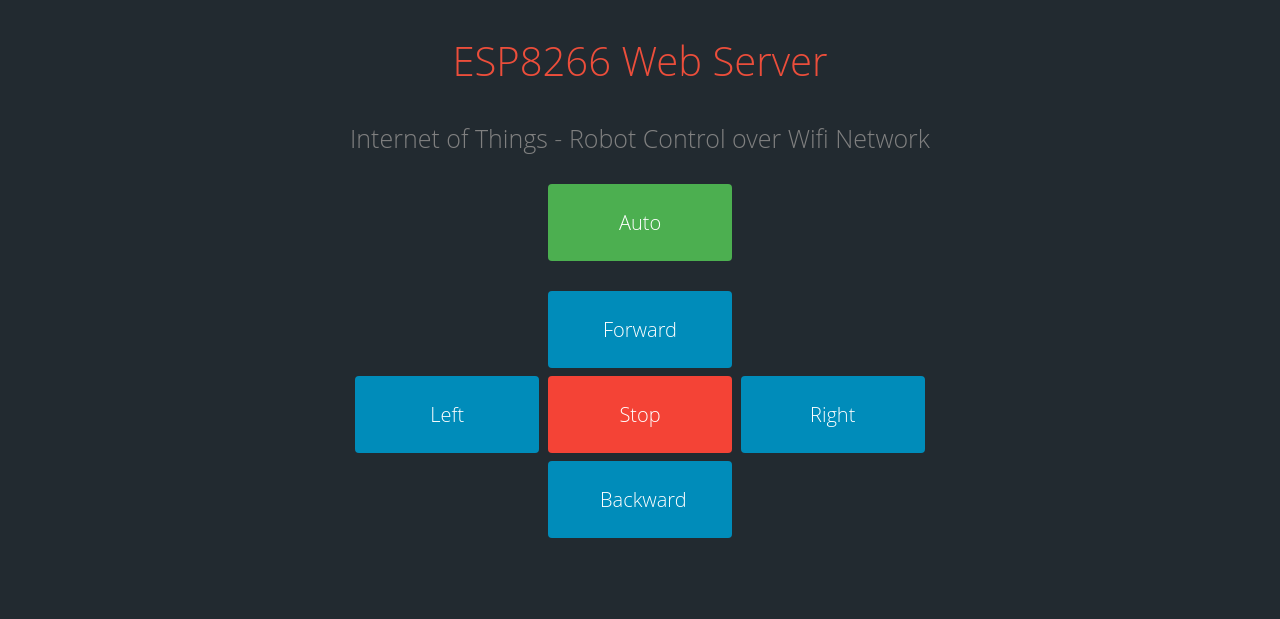
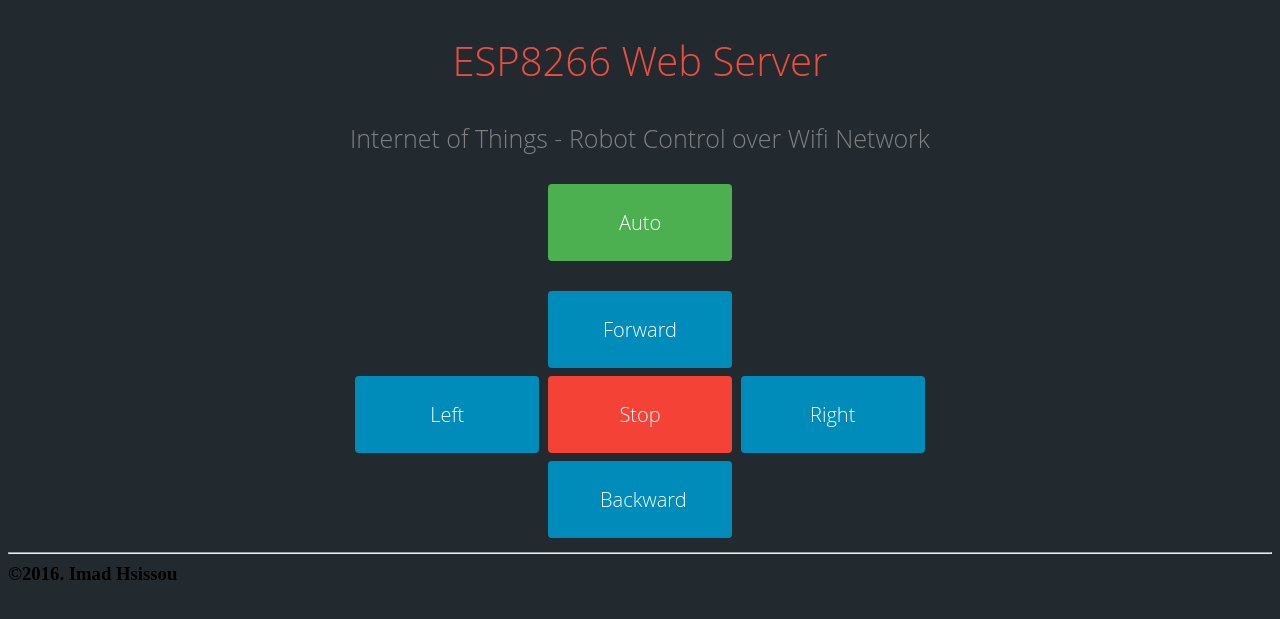
Before and after one commit to imadhsissou/imadhsissou.github.io, a Jekyll site: the page Iot/robot.html, which Jekyll copies as it is, in a window 1280 px wide. Shown: the top 619 px of the page. Built offline with Jekyll 4.4.1, drawn with Linux system fonts in a browser that asks for light colours.

Commit message:
Update robot.html

```diff
--- a/Iot/robot.html
+++ b/Iot/robot.html
@@ -27,6 +27,14 @@
 .button2 {background-color: #008CBA;} /* Blue */
 .button3 {background-color: #f44336;} /* Red */
 
+footer .left{
+  float: left;
+}
+
+footer .right{
+  float: right;
+}
+
 </style>
 </head>
 <body style="background-color : #222A30;" >
@@ -54,5 +62,35 @@
     <a href="http://192.168.1.5/B" class="button button2">Backward</a>
 </div>
 
+<footer>
+<hr/>
+  <div class="left">
+    &copy;2016.
+    Imad Hsissou
+  </div>
+
+  <div class="right">
+
+      <a href="https://github.com/7bisso"><i class="fa fa-github-square fa-2x"></i></a>
+    </a>
+
+
+
+      <a href="https://www.linkedin.com/in/imad-hsissou-579394127"><i class="fa fa-linkedin-square fa-2x"></i></a>
+    </a>
+
+
+
+      <a href="https://www.facebook.com/imad.hsissou"><i class="fa fa-facebook-square fa-2x"></i></a>
+    </a>
+
+
+
+      <a href="https://twitter.com/hsissouimad"><i class="fa fa-twitter-square fa-2x"></i></a>
+    </a>
+
+  </div>
+</footer>
+
 </body>
 </html>
```
